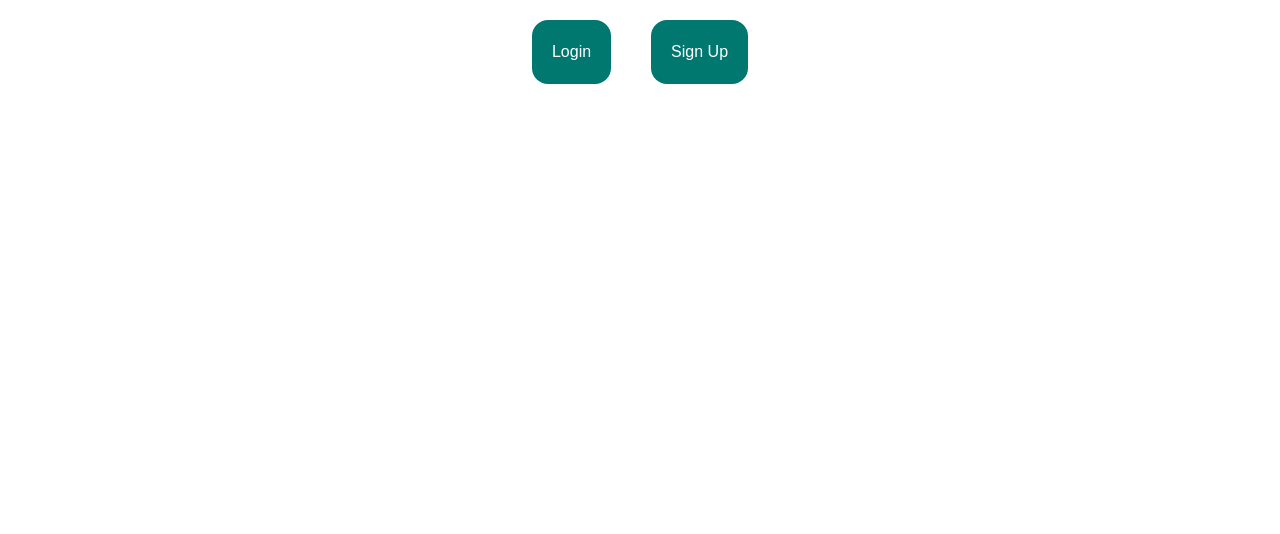
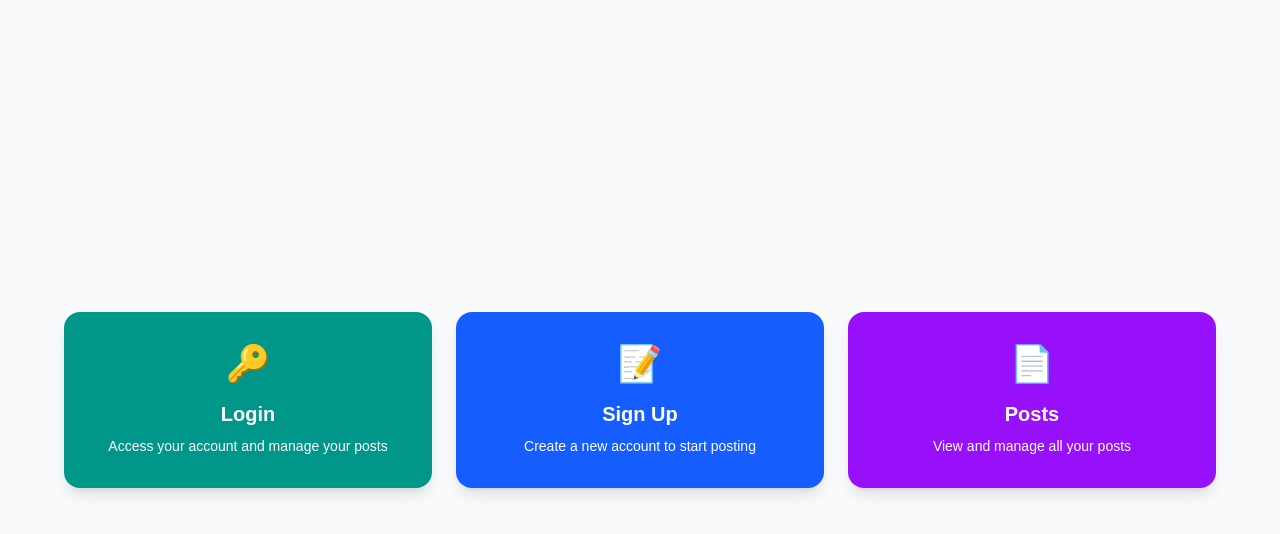
Before and after one commit to hamzaminhal/nextjs-app, a Next.js app: page / in a window 1280 px wide. Shown: the top 534 px of the page. Built offline with nearby package versions, Linux system fonts and the light colour scheme.

Commit message:
main page edited

```diff
--- a/src/app/page.js
+++ b/src/app/page.js
@@ -2,21 +2,45 @@ import Link from "next/link";
 
 export default function Home() {
   return (
-    <>
-      <div className="flex items-center justify-center">
+    <div className="min-h-screen bg-gray-50 flex items-center justify-center p-6">
+      <div className="grid grid-cols-1 sm:grid-cols-2 lg:grid-cols-3 gap-6 w-full max-w-6xl">
+        {/* Login Box */}
         <Link
-          href={"/login"}
-          className="cursor-pointer m-5 bg-teal-700 text-white p-5 rounded-2xl"
+          href="/login"
+          className="flex flex-col items-center justify-center bg-teal-600 text-white rounded-2xl p-8
+                 hover:bg-teal-700 shadow-lg transition transform hover:scale-105"
         >
-          Login
+          <span className="text-4xl mb-4">🔑</span>
+          <h2 className="text-xl font-semibold mb-2">Login</h2>
+          <p className="text-center text-sm">
+            Access your account and manage your posts
+          </p>
         </Link>
+
+        {/* Sign Up Box */}
         <Link
-          href={"/signup"}
-          className="cursor-pointer m-5 bg-teal-700 text-white p-5 rounded-2xl"
+          href="/signup"
+          className="flex flex-col items-center justify-center bg-blue-600 text-white rounded-2xl p-8
+                 hover:bg-blue-700 shadow-lg transition transform hover:scale-105"
         >
-          Sign Up
+          <span className="text-4xl mb-4">📝</span>
+          <h2 className="text-xl font-semibold mb-2">Sign Up</h2>
+          <p className="text-center text-sm">
+            Create a new account to start posting
+          </p>
+        </Link>
+
+        {/* Posts Box */}
+        <Link
+          href="/posts"
+          className="flex flex-col items-center justify-center bg-purple-600 text-white rounded-2xl p-8
+                 hover:bg-purple-700 shadow-lg transition transform hover:scale-105"
+        >
+          <span className="text-4xl mb-4">📄</span>
+          <h2 className="text-xl font-semibold mb-2">Posts</h2>
+          <p className="text-center text-sm">View and manage all your posts</p>
         </Link>
       </div>
-    </>
+    </div>
   );
 }
```
